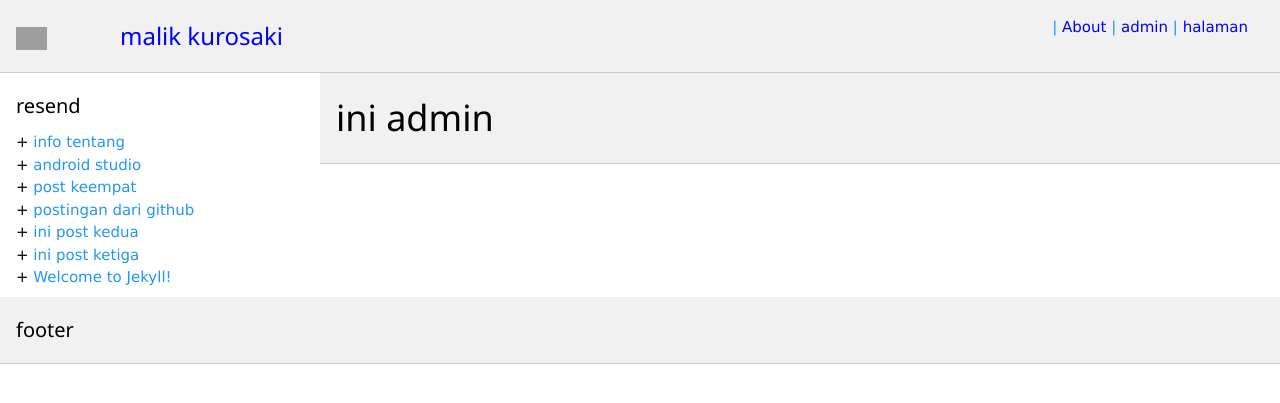
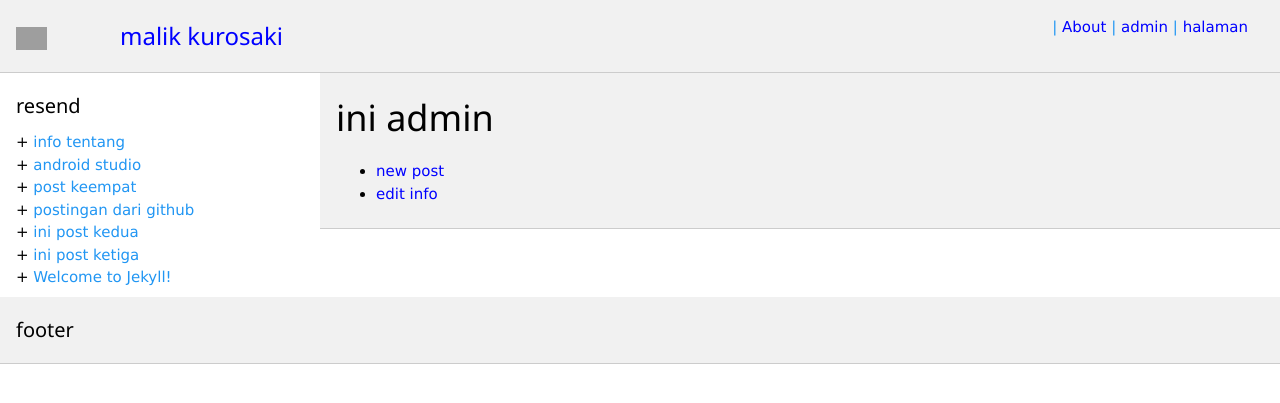
Before and after one commit to malikkurosaki/malikkurosaki, a Jekyll site: the page built from _pages/admin.md, in a window 1280 px wide. Shown: the top 403 px of the page. Built offline with Jekyll 4.4.1, drawn with Linux system fonts in a browser that asks for light colours; grey boxes are pictures that could not be loaded.

Commit message:
edit admin panel

```diff
--- a/_pages/admin.md
+++ b/_pages/admin.md
@@ -7,3 +7,6 @@ jenis: "menu"
 ---
 
 # ini admin
+
+- [new post](https://github.com/malikkurosaki/malikkurosaki.github.io/new/master/_posts/biasa)
+- [edit info](https://github.com/malikkurosaki/malikkurosaki.github.io/edit/master/_posts/info/2019-03-03-info.md)
```
